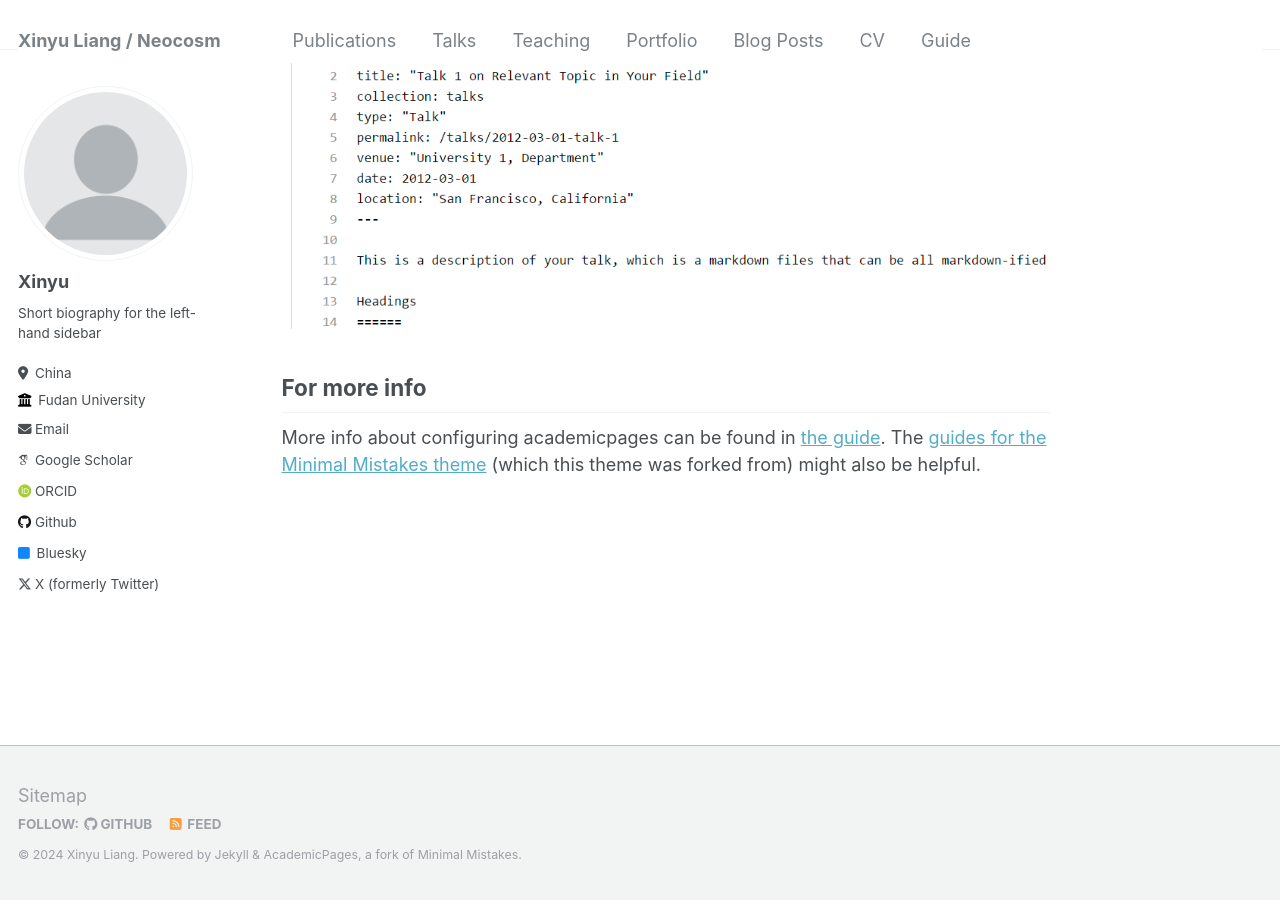
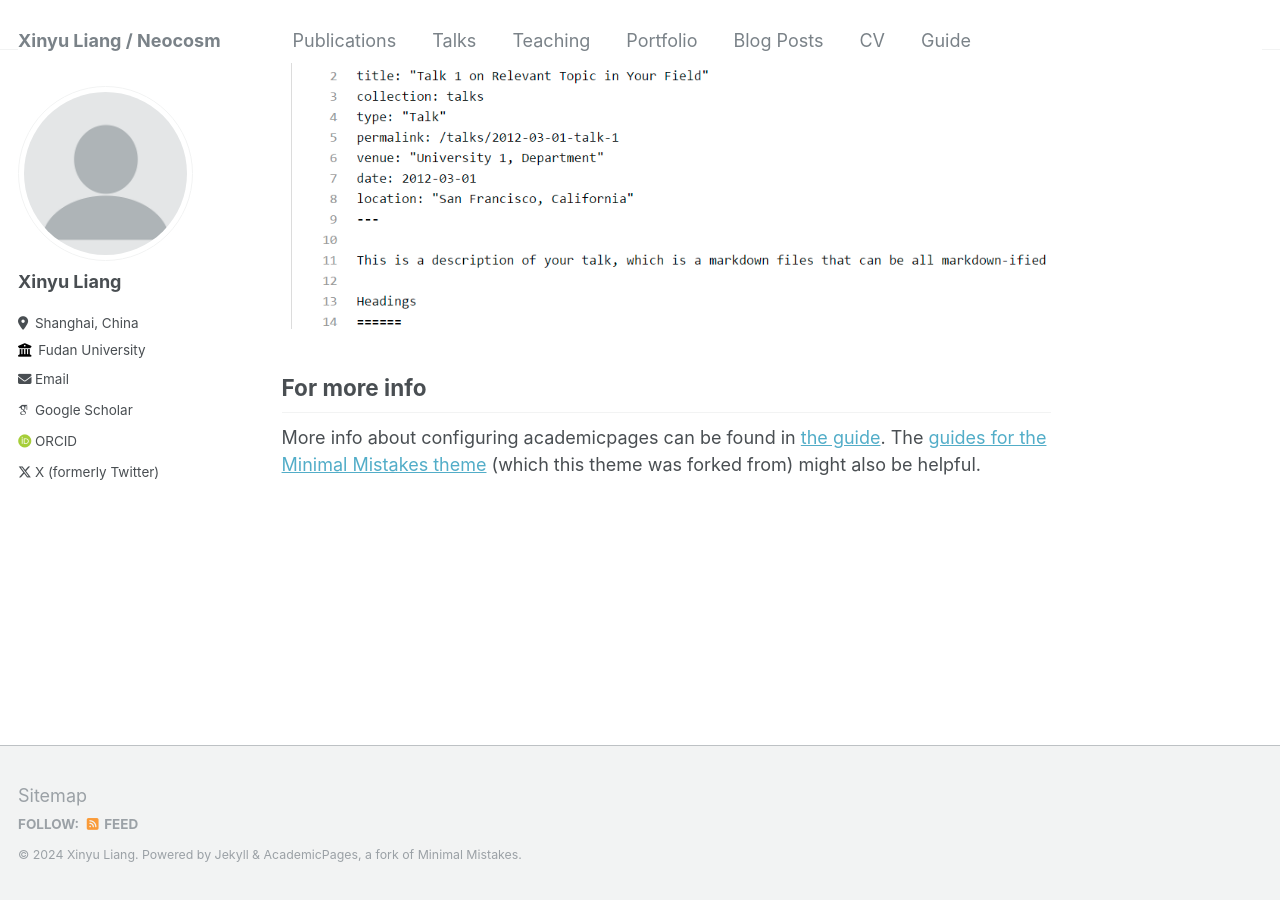
Before and after one commit to liang-xinyu/liang-xinyu.github.io, a Jekyll site: the page built from _pages/about.md, in a window 1280 px wide and 900 px high, scrolled down 2640 px. Built offline with Jekyll 4.4.1, drawn with Linux system fonts in a browser that asks for light colours; some web fonts are replaced.

Commit message:
Update _config.yml

```diff
--- a/_config.yml
+++ b/_config.yml
@@ -12,9 +12,9 @@ title                    : "Xinyu Liang / Neocosm"
 title_separator          : "-"
 name                     : &name "Xinyu Liang"
 description              : &description "personal description"
-url                      : https://academicpages.github.io # the base hostname & protocol for your site e.g. "https://mmistakes.github.io"
+url                      : https://liang-xinyu.github.io # the base hostname & protocol for your site e.g. "https://mmistakes.github.io"
 baseurl                  : "" # the subpath of your site, e.g. "/blog"
-repository               : "academicpages/academicpages.github.io"
+repository               : "liang-xinyu/liang-xinyu.github.io"
 
 # Site Author - The following control what appear as part of the author content on the side bar.
 #               If a field is blank the icon and link will not appear, otherwise it will be shown.
@@ -22,10 +22,10 @@ repository               : "academicpages/academicpages.github.io"
 author:
   # Biographic information
   avatar           : "profile.png"
-  name             : "Xinyu"
+  name             : "Xinyu Liang"
   pronouns         : # example: "she/her"
-  bio              : "Short biography for the left-hand sidebar"
-  location         : "China"
+  bio              : ""
+  location         : "Shanghai, China"
   employer         : "Fudan University"
   uri              : # URL
   email            : "xinyu_liang@fudan.edu.cn"
@@ -42,12 +42,12 @@ author:
   bitbucket        : # Username - Update with your username on the site
   codepen          : # Username
   dribbble         : # Username
-  github           : "academicpages"
+  github           : # Username
   kaggle           : # Username
   stackoverflow    : # User number or user number and name (i.e., use "1" or "1/jeff-atwood")
 
   # Social media
-  bluesky          : "bsky.app" # Replace this with you Bluesky username
+  bluesky          : # Replace this with you Bluesky username
   facebook         : # Username
   flickr           : # Username
   foursquare       : # Username
@@ -64,7 +64,7 @@ author:
   steam            : # Username
   telegram         : # URL
   tumblr           : # Username
-  twitter          : "UniofOxford"  # Replace this with your X / Twitter handle
+  twitter          : "@betory9178"  # Replace this with your X / Twitter handle
   vine             : # Username
   weibo            : # Username
   wikipedia        : # Username
```
